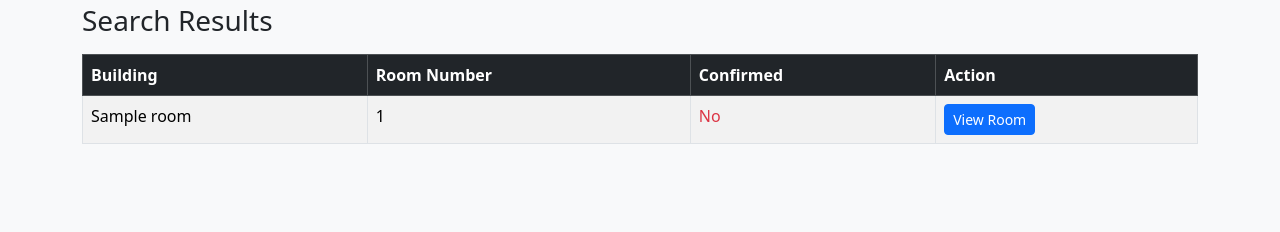
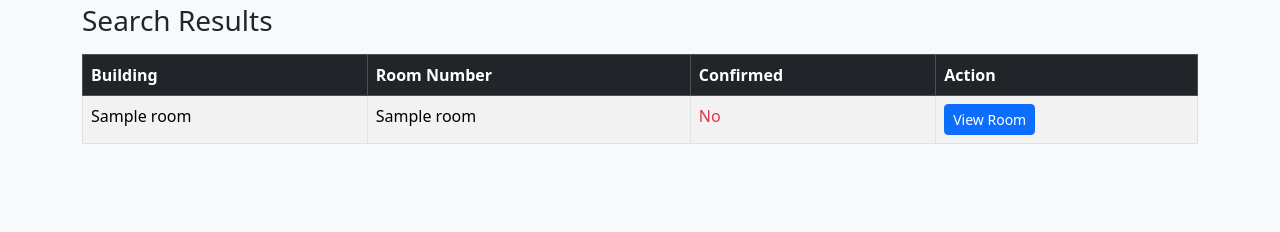
Before and after one commit to whatthewott/roombookercxl, a Flask app: template templates/search.html in a window 1280 px wide. Shown: the part 568-800 px from the top of the page. Run offline with Flask 3, Linux system fonts and the light colour scheme; the template is opened without the code that fills it: most values are stand-ins (such as "Sample title", 1, 10 or a date in 2020); some libraries are stand-ins or nearby versions.

Commit message:
fixed incorrect room numbers on search results table

```diff
--- a/templates/search.html
+++ b/templates/search.html
@@ -53,7 +53,7 @@
         {% for room in rooms %}
         <tr>
             <td>{{ room[1] }}</td> <!-- building -->
-            <td>{{ room[0] }}</td> <!-- room_number -->
+            <td>{{ room[2] }}</td> <!-- room_number -->
             <td>
             <span class="{{ 'text-success' if room[2]|lower == 't' else 'text-danger' }}">
                 {{ 'Yes' if room[2]|lower == 't' else 'No' }}
```
